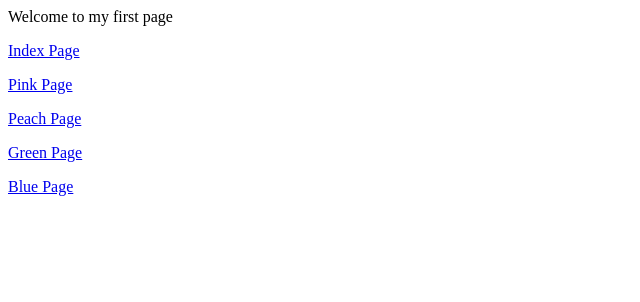
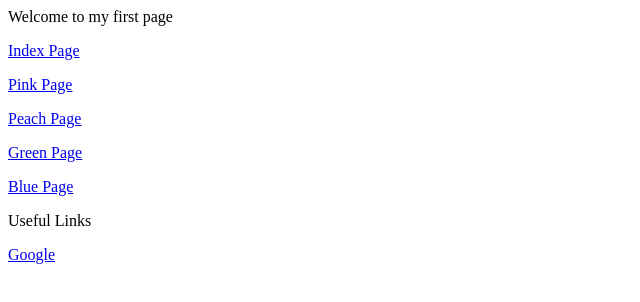
Before and after one commit to Esperna/practice, a plain HTML site: page index.html in a window 1280 px wide. Shown: the whole page, without its empty margins (0-640 px from the left). Drawn offline with Linux system fonts and the light colour scheme.

```diff
--- a/index.html
+++ b/index.html
@@ -9,5 +9,8 @@
         <p><a href="peach.html">Peach Page</a></p>
         <p><a href="green.html">Green Page</a></p>
         <p><a href="blue.html">Blue Page</a></p>
+
+        Useful Links
+        <p><a href="https://google.com">Google</a></p>
     </body>
 </html>
```
Also changed, not shown: Error.html (added, +1 -0 lines).
